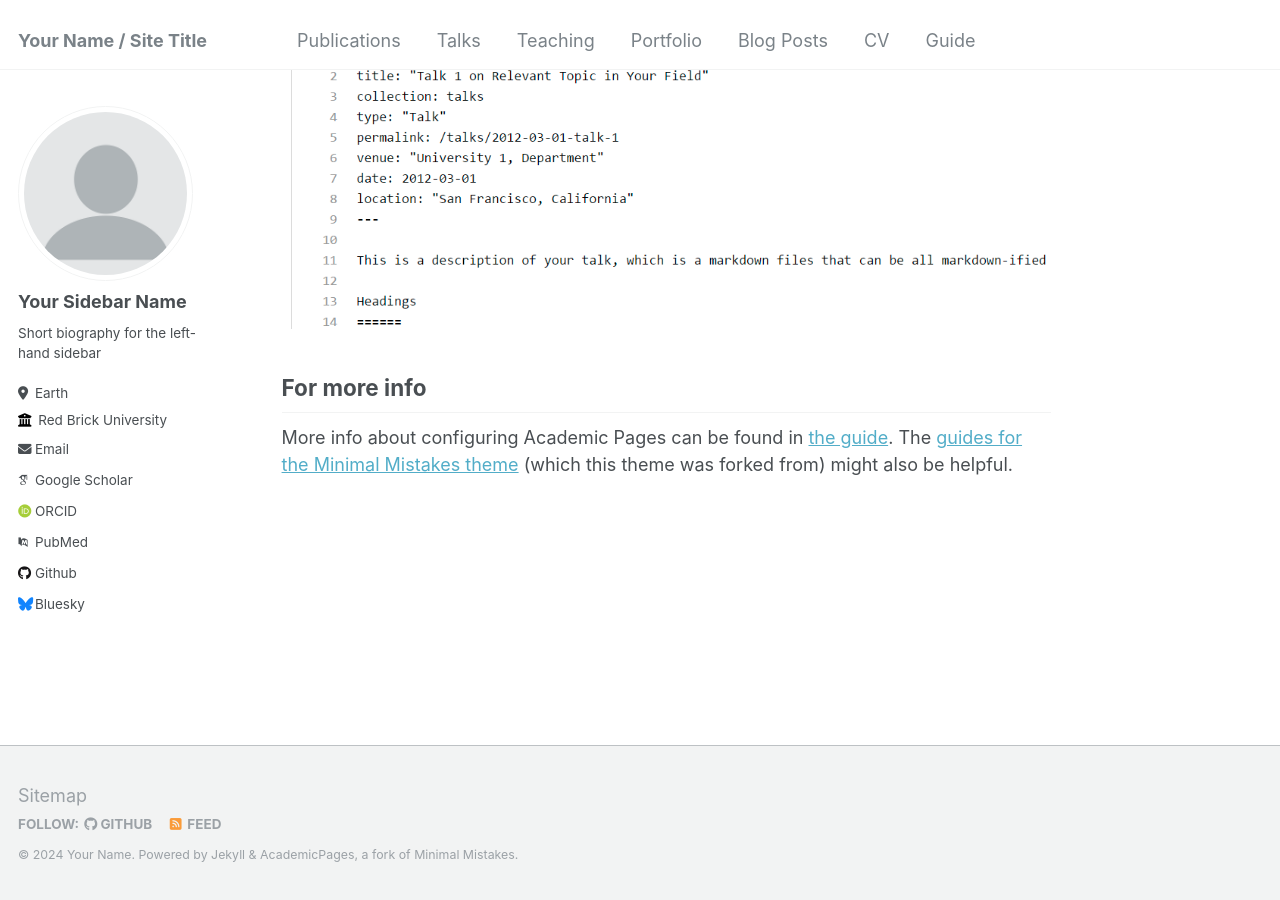
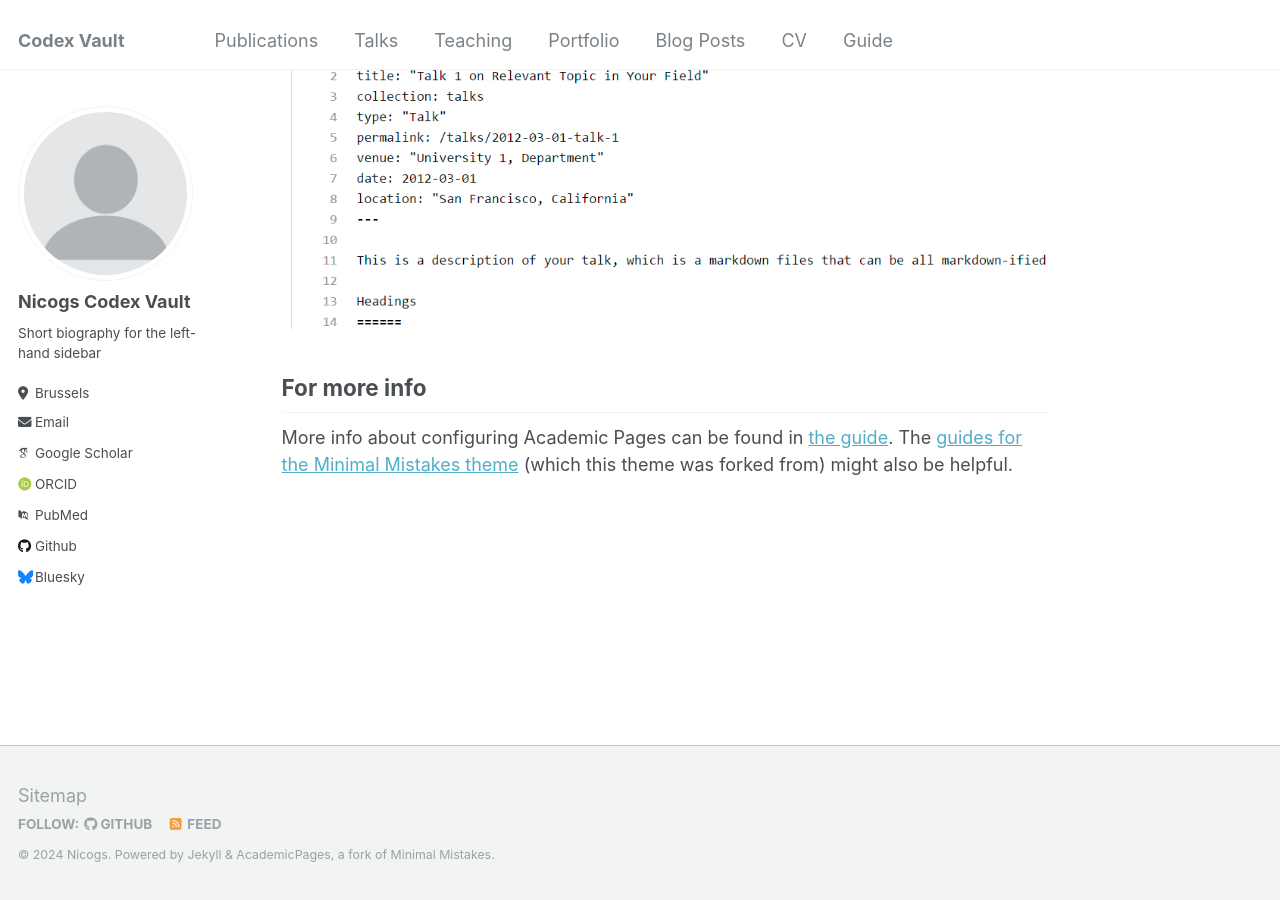
Before and after one commit to morenicogs/morenicogs.github.io, a Jekyll site: the page built from _pages/about.md, in a window 1280 px wide and 900 px high, scrolled down 2660 px. Built offline with Jekyll 4.4.1, drawn with Linux system fonts in a browser that asks for light colours; some web fonts are replaced.

Commit message:
Update _config.yml

```diff
--- a/_config.yml
+++ b/_config.yml
@@ -8,13 +8,13 @@
 
 # Basic Site Settings
 locale                   : "en-US"
-title                    : "Your Name / Site Title"
+title                    : "Codex Vault"
 title_separator          : "-"
-name                     : &name "Your Name"
+name                     : &name "Nicogs"
 description              : &description "personal description"
-url                      : https://academicpages.github.io # the base hostname & protocol for your site e.g. "https://mmistakes.github.io"
+url                      : https://morenicogs.github.io # the base hostname & protocol for your site e.g. "https://mmistakes.github.io"
 baseurl                  : "" # the subpath of your site, e.g. "/blog"
-repository               : "academicpages/academicpages.github.io"
+repository               : "morenicogs/morenicogs.github.io"
 
 # Site Author - The following control what appear as part of the author content on the side bar.
 #               If a field is blank the icon and link will not appear, otherwise it will be shown.
@@ -22,13 +22,13 @@ repository               : "academicpages/academicpages.github.io"
 author:
   # Biographic information
   avatar           : "profile.png"
-  name             : "Your Sidebar Name"
+  name             : "Nicogs Codex Vault"
   pronouns         : # example: "she/her"
   bio              : "Short biography for the left-hand sidebar"
-  location         : "Earth"
-  employer         : "Red Brick University"
+  location         : "Brussels"
+  employer         :
   uri              : # URL
-  email            : "none@example.org"
+  email            : "dmMeOnInstagram@nicogs"
 
   # Academic websites
   arxiv            : # URL - Update with the correct link to your profile
```
